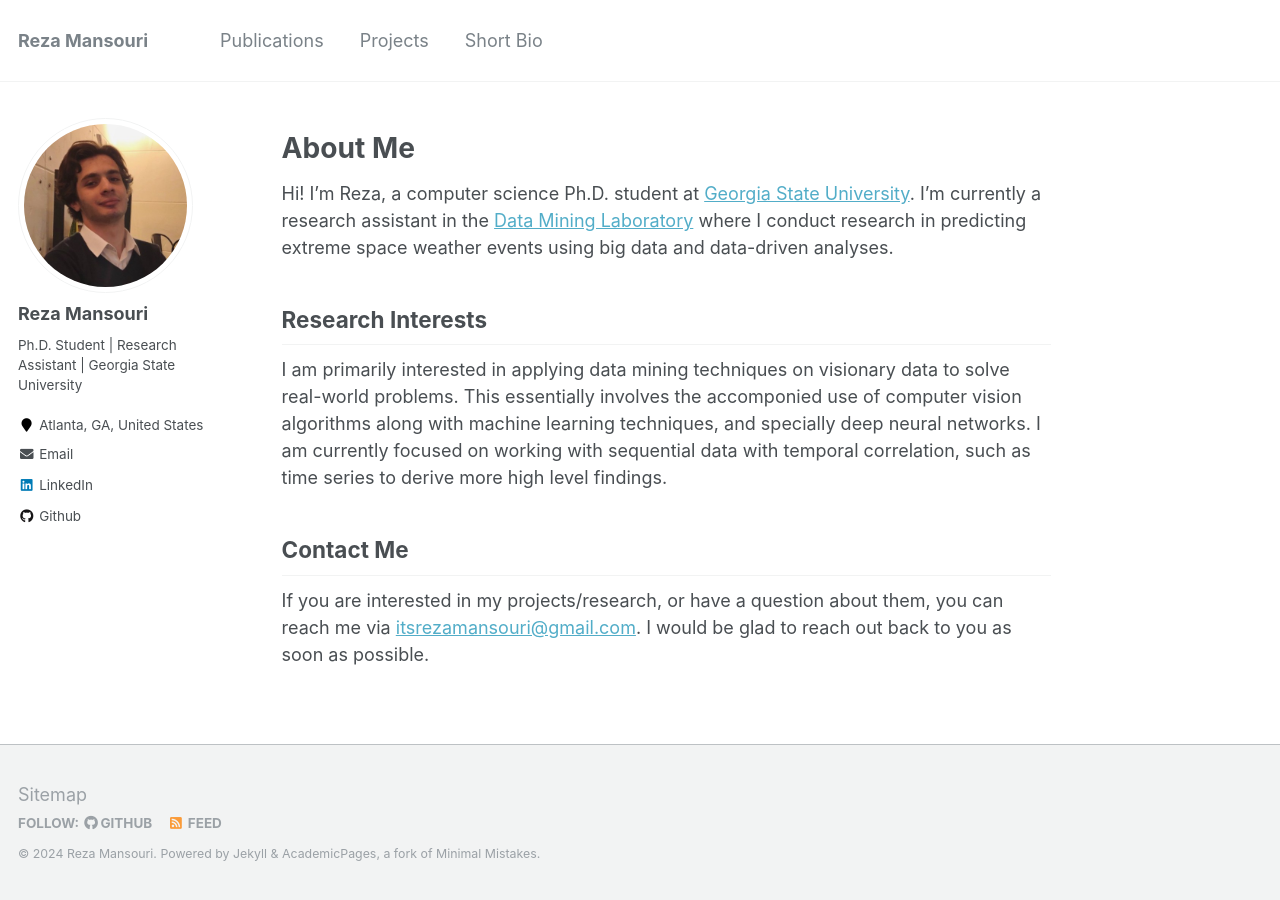
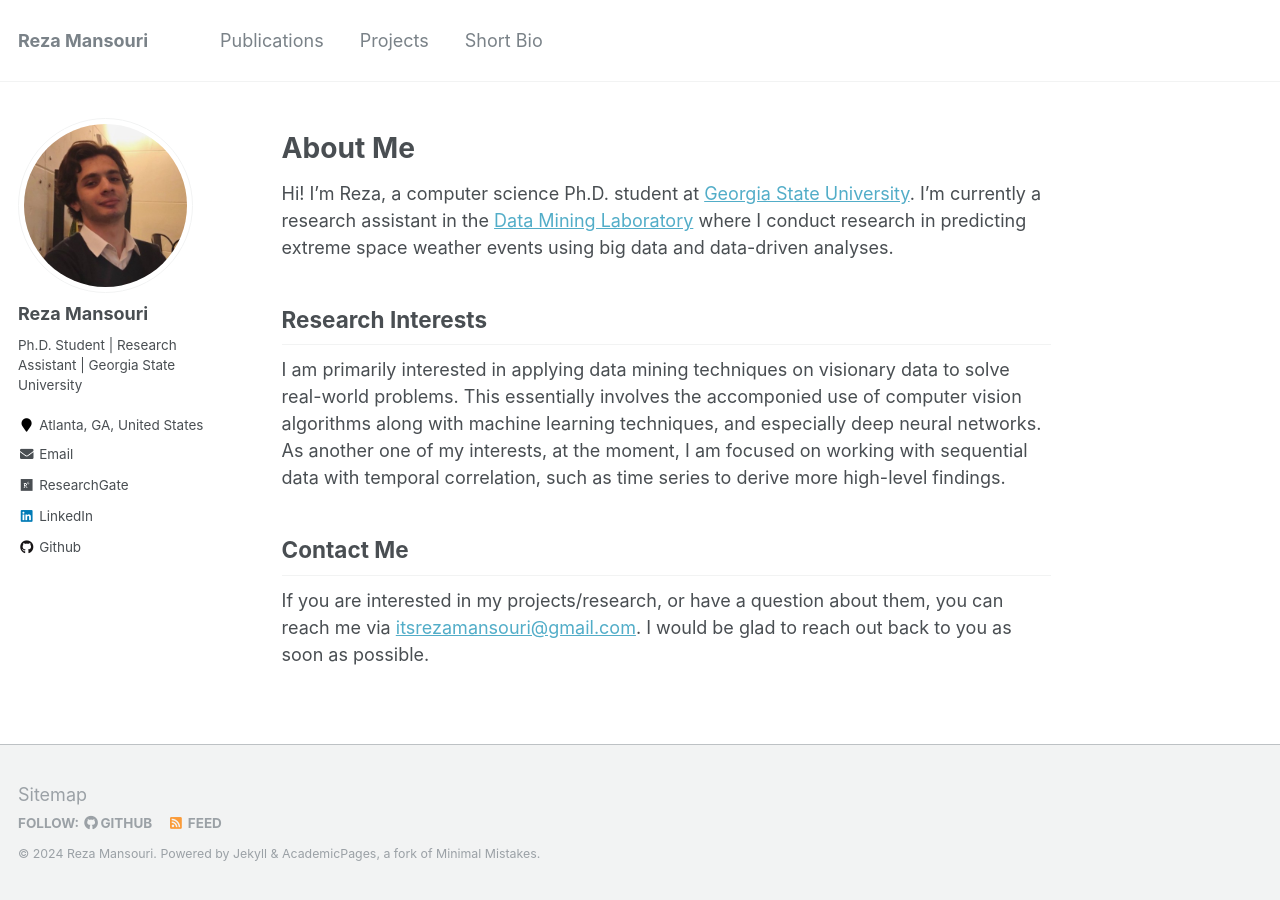
Before and after one commit to rezmansouri/rezmansouri.github.io, a Jekyll site: the page built from _pages/about.md, in a window 1280 px wide. Built offline with Jekyll 4.4.1, drawn with Linux system fonts in a browser that asks for light colours.

Commit message:
update about

```diff
--- a/_config.yml
+++ b/_config.yml
@@ -89,7 +89,7 @@
   googlescholar    : # "http://yourfullgooglescholarurl.com"
   email            : "itsrezamansouri@gmail.com"
   linkedin         :  "rezmansouri"
-  researchgate     :
+  researchgate     : "https://www.researchgate.net/profile/Reza-Mansouri"
   uri              :
   bitbucket        :
   codepen          :
--- a/_pages/about.md
+++ b/_pages/about.md
@@ -13,7 +13,7 @@
 
 Research Interests
 ------
-I am primarily interested in applying data mining techniques on visionary data to solve real-world problems. This essentially involves the accomponied use of computer vision algorithms along with machine learning techniques, and specially deep neural networks. I am currently focused on working with sequential data with temporal correlation, such as time series to derive more high level findings.
+I am primarily interested in applying data mining techniques on visionary data to solve real-world problems. This essentially involves the accomponied use of computer vision algorithms along with machine learning techniques, and especially deep neural networks. As another one of my interests, at the moment, I am focused on working with sequential data with temporal correlation, such as time series to derive more high-level findings.
 
 Contact Me
 ------
```
